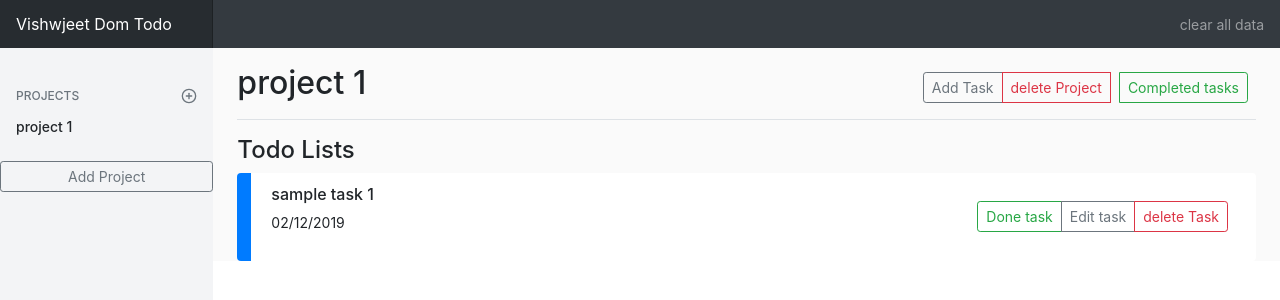
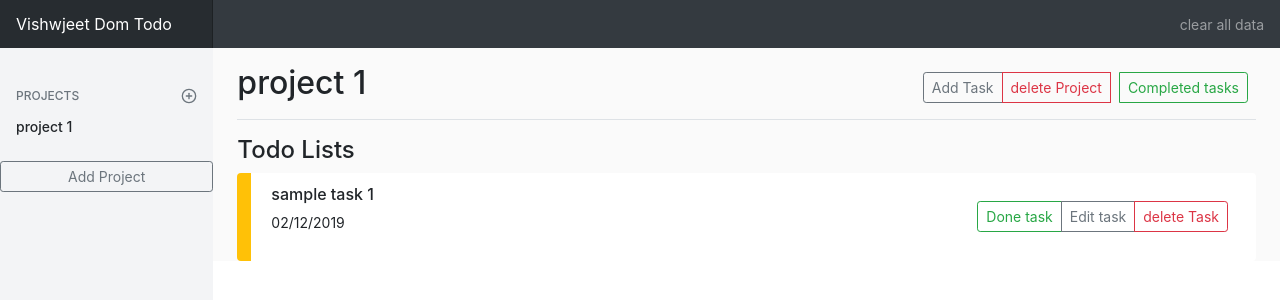
Before and after one commit to vishwajeetrai13/todo-ract-vishwajeet, a React (Create React App) app: page / in a window 1280 px wide. Shown: the top 300 px of the page. Built offline with nearby package versions, Linux system fonts and the light colour scheme.

Commit message:
add delete and complete todo

```diff
--- a/src/components/MainContent.jsx
+++ b/src/components/MainContent.jsx
@@ -84,7 +84,71 @@ export default class MainContent extends Component {
     let currProject = this.state.projects.find(
       (val) => val.projectId === projectId
     );
-    this.setState({ currDisplayProject: currProject });
+    this.setState({
+      currDisplayProject: currProject,
+    });
+  };
+
+  completeTodo = (projectId, todoId) => {
+    let currProject = this.state.projects.map((cur) => {
+      if (cur.projectId === projectId) {
+        cur.data = cur.data.map((task) => {
+          if (task.id === todoId) {
+            task.isComplete = true;
+          }
+          return task;
+        });
+      }
+      return cur;
+    });
+    this.setState({
+      projects: currProject,
+    });
+  };
+
+  deleteProject = (projectId) => {
+    if (this.state.projects.length > 1) {
+      let deleteProject = this.state.projects.filter(
+        (cur) => cur.projectId !== projectId
+      );
+      this.setState({
+        projects: deleteProject,
+        currDisplayProject: this.state.projects[0],
+      });
+    } else {
+      alert("Projects list cant be empty");
+    }
+  };
+
+  deleteTodo = (projectId, todoId) => {
+    let currProject = this.state.projects.map((cur) => {
+      if (cur.projectId === projectId) {
+        cur.data = cur.data.filter((task) => task.id !== todoId);
+      }
+      return cur;
+    });
+    this.setState({
+      projects: currProject,
+    });
+  };
+
+  editTodo = (projectId, todoId, title, date, priority) => {
+    let currProject = this.state.projects.map((cur) => {
+      if (cur.projectId === projectId) {
+        cur.data = cur.data.map((task) => {
+          if (task.id === todoId) {
+            task.title = title;
+            task.date = date;
+            task.priority = priority;
+          }
+          return task;
+        });
+      }
+      return cur;
+    });
+    this.setState({
+      projects: currProject,
+    });
   };
 
   render() {
@@ -118,8 +182,11 @@ export default class MainContent extends Component {
               ? this.state.currDisplayProject
               : this.state.projects[0]
           }
+          deleteProject={this.deleteProject}
           displayTodoForm={this.displayTodoForm}
           closeTodoForm={this.closeTodoForm}
+          deleteTodo={this.deleteTodo}
+          completeTodo={this.completeTodo}
         ></ProjectDisplay>
       </div>
     );
--- a/src/components/ProjectDisplay.jsx
+++ b/src/components/ProjectDisplay.jsx
@@ -25,6 +25,7 @@ export default function ProjectDisplay(props) {
                 <button
                   className=" btn btn-sm btn-outline-danger delete-btn project-del-btn"
                   id="project-delete-btn"
+                  onClick={() => props.deleteProject(projectId)}
                 >
                   delete Project
                 </button>
@@ -41,7 +42,13 @@ export default function ProjectDisplay(props) {
           <div className="table-responsive">
             <div className="list-group">
               {data.map((val) => (
-                <TodoDisplay key={val.id} projectId={projectId} data={val} />
+                <TodoDisplay
+                  key={val.id}
+                  projectId={projectId}
+                  data={val}
+                  completeTodo={props.completeTodo}
+                  deleteTodo={props.deleteTodo}
+                />
               ))}
             </div>
           </div>
--- a/src/components/TodoDisplay.jsx
+++ b/src/components/TodoDisplay.jsx
@@ -1,23 +1,32 @@
 import React from "react";
 
-export default function TodoDisplay({ projectId, data }) {
-  console.log(data);
-  const { id, title, date, isComplete } = data;
+export default function TodoDisplay(props) {
+  const { id, title, date, priority, isComplete } = props.data;
+  let containerClass = `todo-item ${setPriorityColour(
+    priority,
+    isComplete
+  )} list-group-item d-flex justify-content-between align-items-center flex-column flex-md-row`;
   return (
-    <div className="todo-item border-primary list-group-item d-flex justify-content-between align-items-center flex-column flex-md-row">
+    <div className={containerClass}>
       <div>
         <h6 className="list-group-item-heading">{title}</h6>
         <p className="list-group-item-text">{date}</p>
       </div>
       <div className="btn-toolbar mb-2 mb-md-0">
         <div className="btn-group mr-2">
-          <button className="btn btn-sm btn-outline-success todo-comp-btn">
+          <button
+            className="btn btn-sm btn-outline-success todo-comp-btn"
+            onClick={() => props.completeTodo(props.projectId, id)}
+          >
             Done task
           </button>
           <button className="btn btn-sm btn-outline-secondary todo-edit-btn">
             Edit task
           </button>
-          <button className="btn btn-sm btn-outline-danger todo-del-btn">
+          <button
+            className="btn btn-sm btn-outline-danger todo-del-btn"
+            onClick={() => props.deleteTodo(props.projectId, id)}
+          >
             delete Task
           </button>
         </div>
@@ -25,3 +34,17 @@ export default function TodoDisplay({ projectId, data }) {
     </div>
   );
 }
+
+let setPriorityColour = (priority, isComplete) => {
+  if (isComplete) {
+    return "border-success";
+  } else {
+    if (priority === "high") {
+      return "border-danger";
+    } else if (priority === "low") {
+      return "border-secondary";
+    } else {
+      return "border-warning";
+    }
+  }
+};
```
